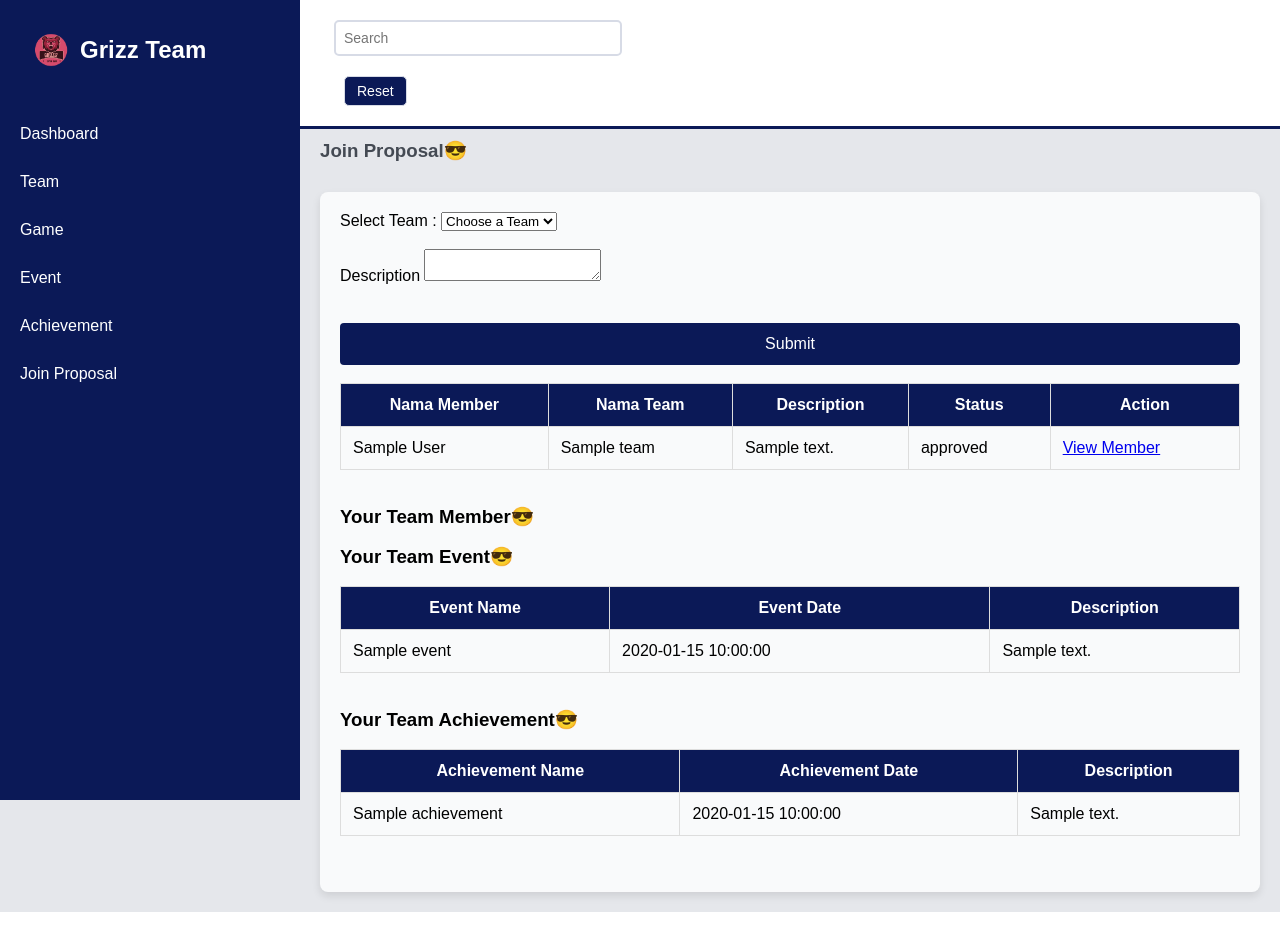
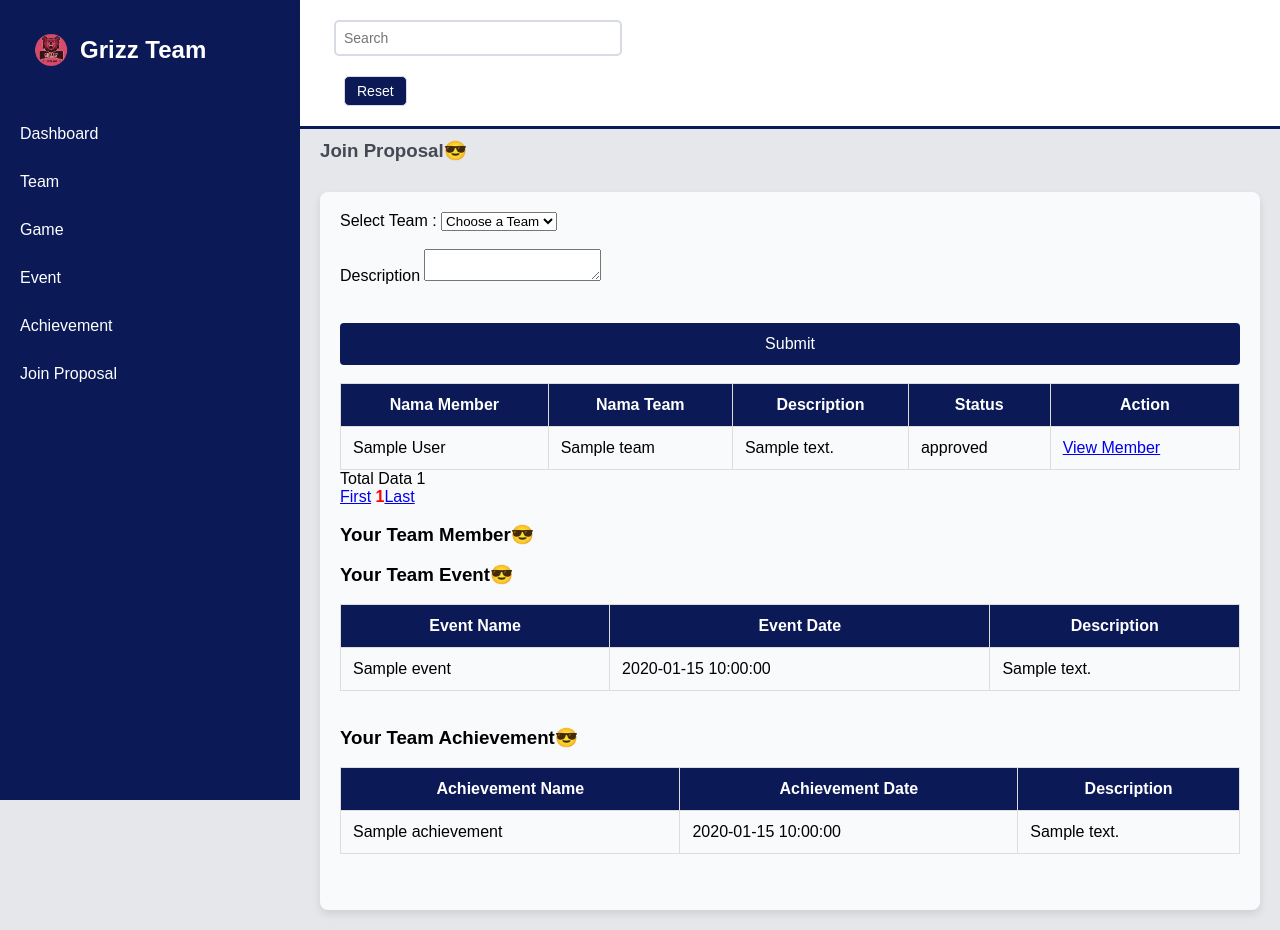
Before and after one commit to AnastasyaP/PROJECT_FSP, a PHP site: page /proposalmember.php in a window 1280 px wide. Run offline with PHP 8.4, Linux system fonts and the light colour scheme; the visitor is signed in with stand-in values (Sample User, id 1); tables that the repository leaves empty or names only in its code hold one stand-in row (values such as "Sample post").

Commit message:
paging proposal (table 1)

```diff
--- a/proposalclass.php
+++ b/proposalclass.php
@@ -91,18 +91,33 @@
 
         }
 
-        public function getProposalbymember($idmember){
-            $stmt = $this->mysqli->prepare(
-                "SELECT jp.*, concat(m.fname,' ',m.lname)as member_name,t.name as team_name,m.idmember,t.idteam
+        public function getProposalbymember($idmember, $offset=null, $limit=null){
+            $sql = "SELECT jp.*, concat(m.fname,' ',m.lname)as member_name,t.name as team_name,m.idmember,t.idteam
                 from join_proposal as jp inner join member as m on jp.idmember = m.idmember
                 inner join team as t on jp.idteam = t.idteam
-                where m.idmember=?");
+                where m.idmember=?";
 
-            $stmt->bind_param("i",$idmember);
+            if(!is_null($offset)){
+                $sql.= " LIMIT ?,?";
+            }
+
+            $stmt = $this->mysqli->prepare($sql);
+
+            if(!is_null($offset)){
+                $stmt->bind_param("iii", $idmember, $offset, $limit);
+            } else{
+                $stmt->bind_param("i", $idmember);
+            }
+            // $stmt->bind_param("i",$idmember);
 
             $stmt->execute();
             $res = $stmt->get_result();
             return $res;
+        }
+
+        public function getTotalDataPropByMember($idmember){
+            $res = $this->getProposalbymember($idmember);
+            return $res->num_rows;
         }
 
         public function getDeleteProposal($idjoin){
--- a/proposalmember.php
+++ b/proposalmember.php
@@ -133,7 +133,22 @@ if(isset($_POST['btnSubmit'])){
                 </form>
                 <!-- detail join proposal -->
                 <?php
-                    $res = $join->getProposalbymember($idmember);
+                    $totaldata = 0;
+                    $perhal = 2;
+                    $currhal = 1;
+
+                    if(isset($_GET['offset'])){
+                        $offset = intval($_GET['offset']);
+                        $currhal = ($offset/2+1);
+                    } else{
+                        $offset =0;
+                    }
+
+                    $res = $join->getProposalbymember($idmember, $offset, $perhal);
+                    $totaldata = $join->getTotalDataPropByMember($idmember);
+
+                    $jmlhal = ceil($totaldata/$perhal);
+
                         echo "<table border = '1'>";
                         echo "<tr>
                             <th>Nama Member</th>
@@ -163,7 +178,20 @@ if(isset($_POST['btnSubmit'])){
                             echo "</td>
                             </tr>";
                         }
-                        echo"</table><br><br>";
+                        echo"</table>";
+                        echo "<div>Total Data ".$totaldata."</div>";
+                        echo "<a href='proposalmember.php?offset=0'>First</a> ";
+
+                        for($i = 1; $i <= $jmlhal; $i++) {
+                            $off = ($i-1) * $perhal;
+                            if($currhal == $i) {
+                                echo "<strong style='color:red'>$i</strong>";
+                            } else {
+                                echo "<a href='proposalmember.php?offset=".$off."'>".$i."</a> ";
+                            }
+                        }
+                        $lastoffset = ($jmlhal - 1) * $perhal;
+                        echo "<a href='proposalmember.php?offset=".$lastoffset."'>Last</a><br><br>";
                 ?>
 
                 <h3> Your Team Member😎</h3><br>
```
